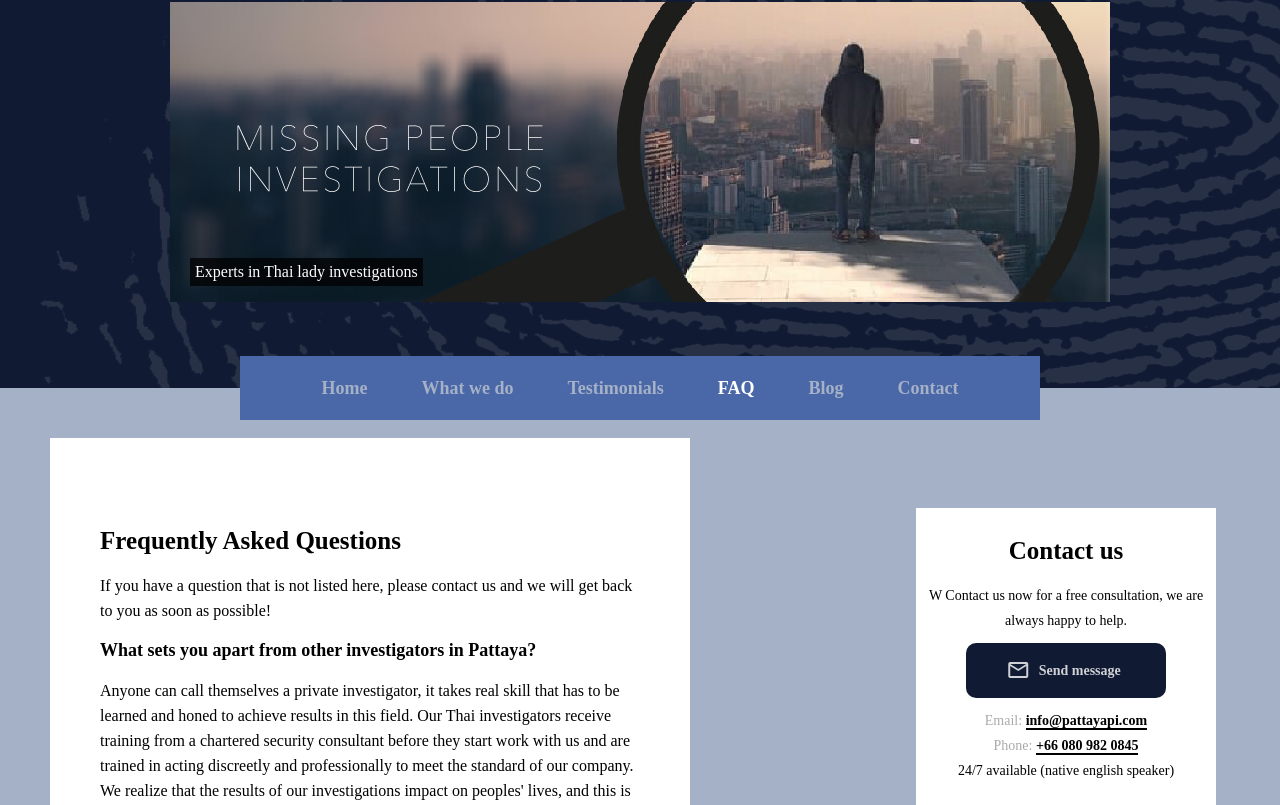
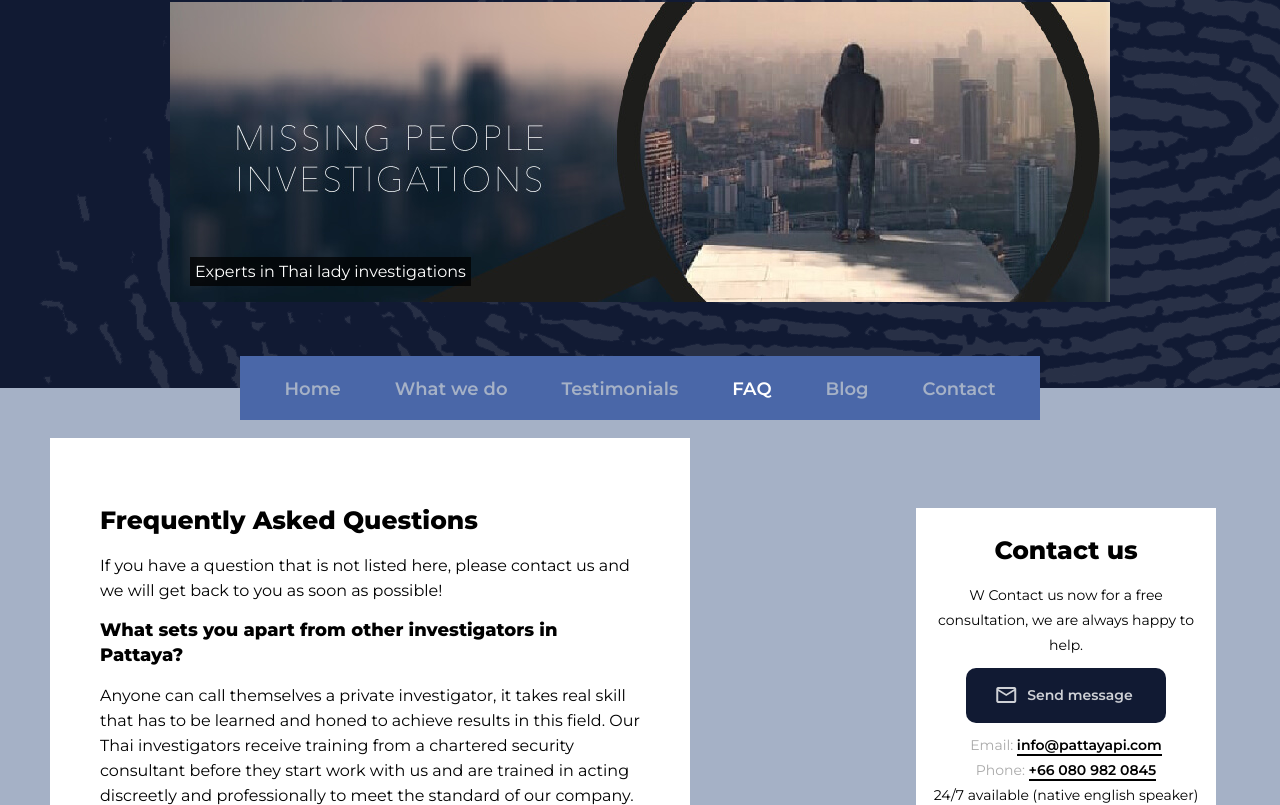
Before and after one commit to GGBRW/website-pattayapi, a plain HTML site: page faq/index.html in a window 1280 px wide. Shown: the part 292-1097 px from the top of the page. Drawn offline with Linux system fonts and the light colour scheme.

Commit message:
Add files via upload

```diff
--- a/faq/index.html
+++ b/faq/index.html
@@ -10,6 +10,7 @@
     <link rel="icon" href="../img/favicon.png">
     <link rel="stylesheet" href="../style.css">
     <link href="https://fonts.googleapis.com/icon?family=Material+Icons" rel="stylesheet">
+    <link href="https://fonts.googleapis.com/css?family=Montserrat:400,600,800" rel="stylesheet">
 </head>
 <body>
 <header>
@@ -97,7 +98,7 @@
         <i class="material-icons">mail_outline</i>
         <span style="position: relative; top: -7px; left: 5px">Send message</span>
     </a>
-    <span style="color: #aaa">Email:</span> <a>info@pattayapi.com</a>
+    <span style="color: #aaa">Email:</span> <a href="mailto:info@pattayapi.com">info@pattayapi.com</a>
     <br>
     <span style="color: #aaa">Phone:</span> <a>+66 080 982 0845</a>
     <br>
--- a/style.css
+++ b/style.css
@@ -203,7 +203,7 @@ section {
 section h1 {
     font-family: Montserrat;
     font-size: 25px;
-    margin: 40px 0 20px 0;
+    margin: 20px 0 20px 0;
 }
 
 section h2 {
@@ -364,6 +364,11 @@ section .video {
     margin: 0;
 }
 
+.contact-float a {
+    text-decoration: none;
+    color: #000;
+}
+
 footer {
     width: 100%;
     height: 250px;
```
Also changed, not shown: contact/index.html (+1 -0 lines), index.html (+2 -1 lines), testimonials/index.html (+2 -1 lines), whatwedo/index.html (+2 -1 lines), fonts/Montserrat-Bold.ttf (added), fonts/Montserrat-Medium.ttf (added), fonts/Montserrat-Regular.ttf (added), fonts/Montserrat-SemiBold.ttf (added).
